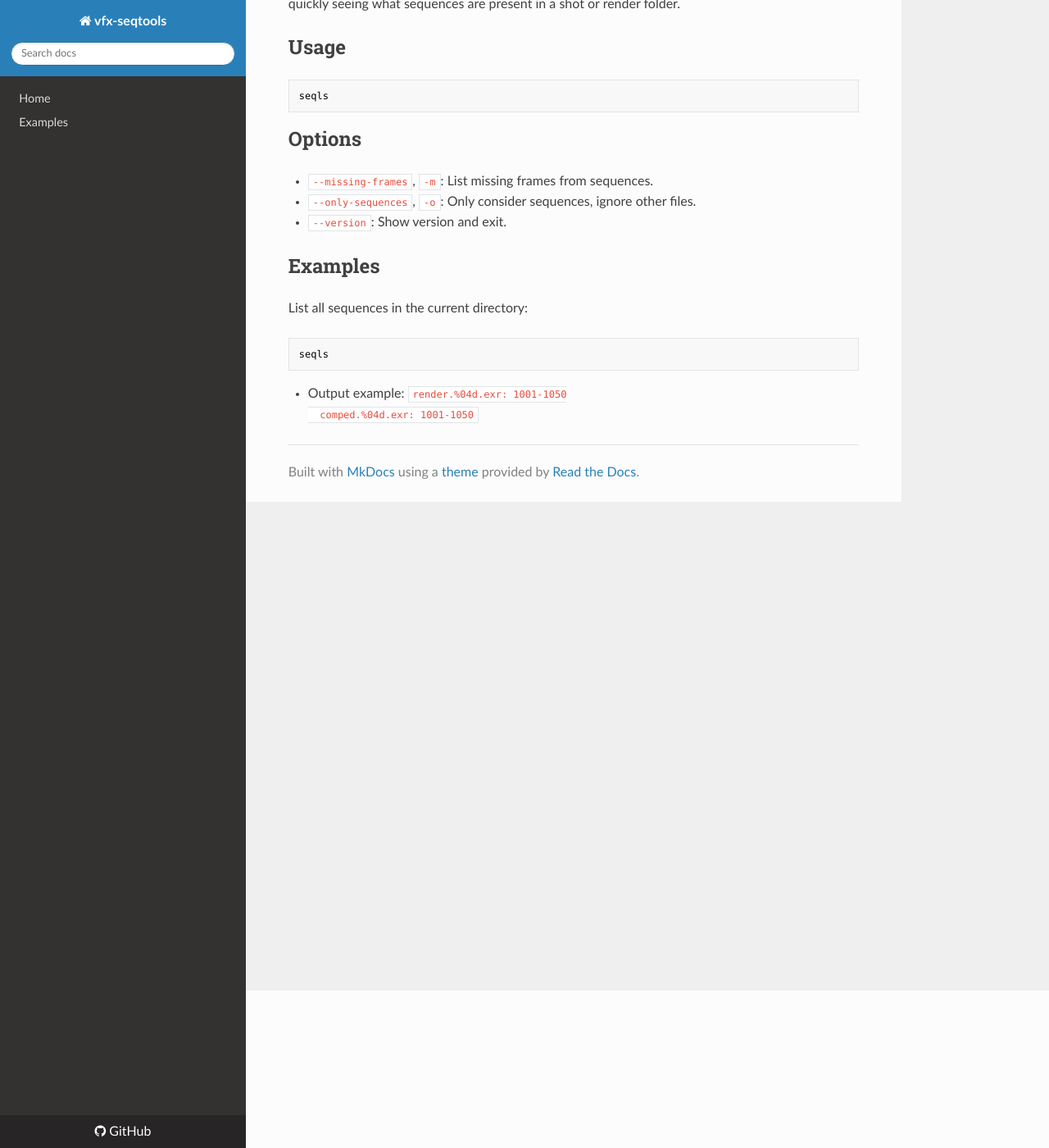
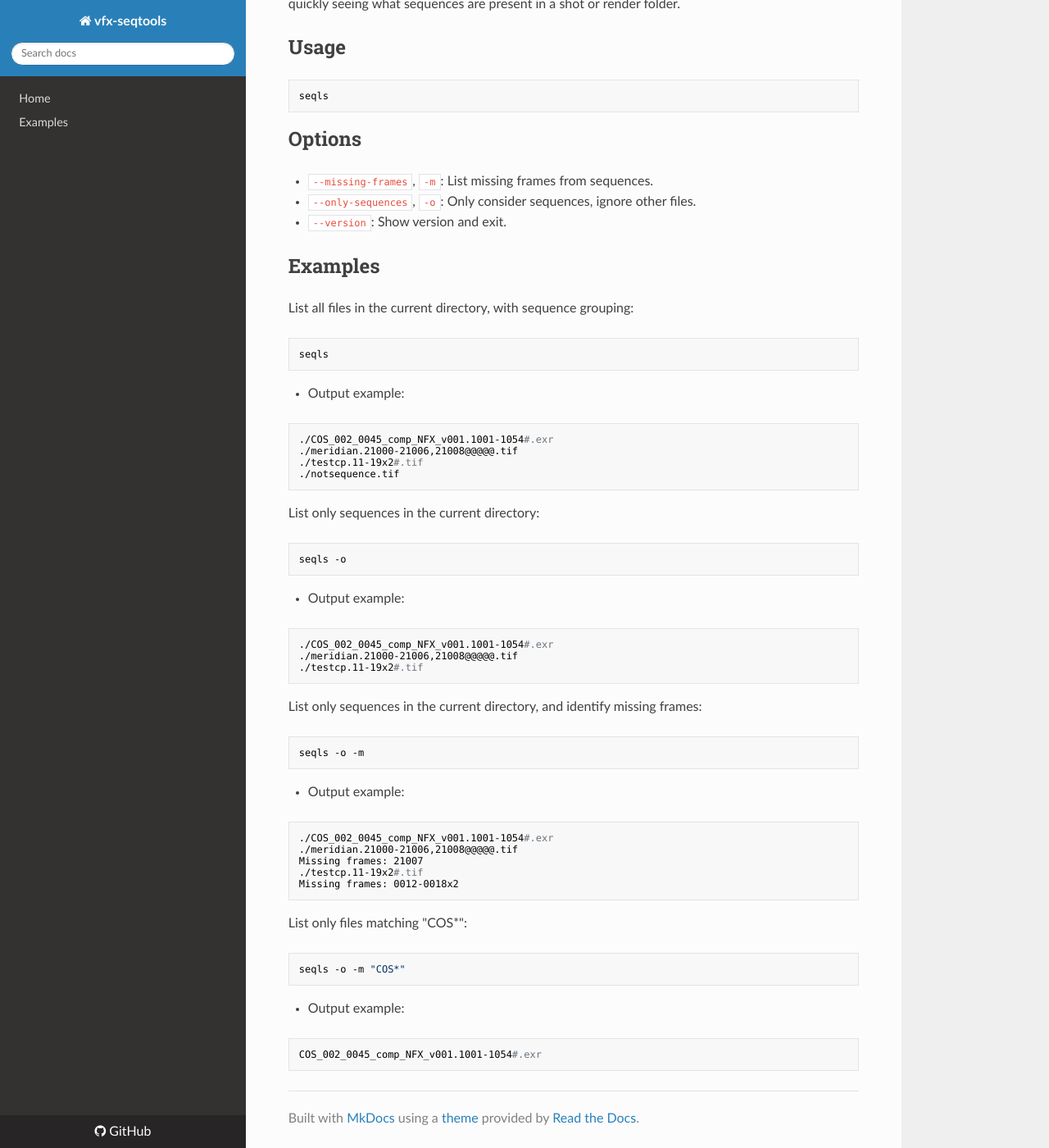
Before and after one commit to jdmacleod/vfx-seqtools, an MkDocs documentation site: the page built from docs/seqls.md, in a window 1280 px wide and 1400 px high, scrolled down 192 px. Shown: the whole window at 82% size. Built offline with MkDocs 1.6.1, drawn with Linux system fonts in a browser that asks for light colours; nearby versions of some CDN libraries.

Commit message:
docs: update seqls examples

````diff
--- a/docs/seqls.md
+++ b/docs/seqls.md
@@ -16,14 +16,59 @@ seqls
 
 ## Examples
 
-List all sequences in the current directory:
+List all files in the current directory, with sequence grouping:
 
 ```bash
 seqls
 ```
 
 - Output example:
-  ```
-  render.%04d.exr: 1001-1050
-  comped.%04d.exr: 1001-1050
-  ```
+
+```bash
+./COS_002_0045_comp_NFX_v001.1001-1054#.exr
+./meridian.21000-21006,21008@@@@@.tif
+./testcp.11-19x2#.tif
+./notsequence.tif
+```
+
+List only sequences in the current directory:
+
+```bash
+seqls -o
+```
+
+- Output example:
+
+```bash
+./COS_002_0045_comp_NFX_v001.1001-1054#.exr
+./meridian.21000-21006,21008@@@@@.tif
+./testcp.11-19x2#.tif
+```
+
+List only sequences in the current directory, and identify missing frames:
+
+```bash
+seqls -o -m
+```
+
+- Output example:
+
+```bash
+./COS_002_0045_comp_NFX_v001.1001-1054#.exr
+./meridian.21000-21006,21008@@@@@.tif
+Missing frames: 21007
+./testcp.11-19x2#.tif
+Missing frames: 0012-0018x2
+```
+
+List only files matching "COS*":
+
+```bash
+seqls -o -m "COS*"
+```
+
+- Output example:
+
+```bash
+COS_002_0045_comp_NFX_v001.1001-1054#.exr
+```
````
Also changed, not shown: docs/examples.md (+3 -3 lines).
